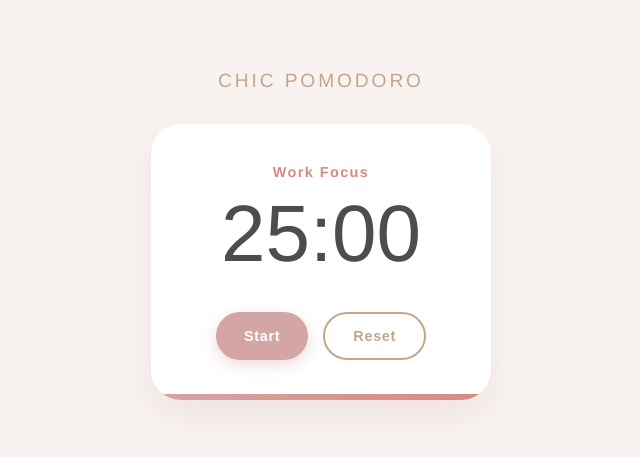
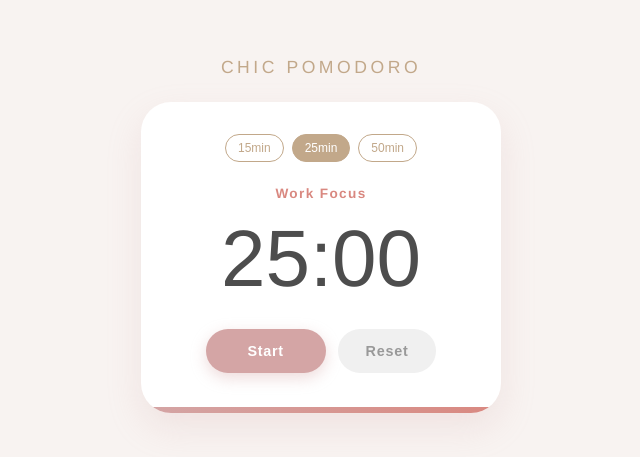
Before and after one commit to shimizu347-wq/my_pomodoro, a plain HTML site: page index.html in a window 1280 px wide. Shown: the part 171-628 px from the top of the page, without its empty margins (319-959 px from the left). Drawn offline with Linux system fonts and the light colour scheme.

Commit message:
Add files via upload

```diff
--- a/index.html
+++ b/index.html
@@ -3,17 +3,16 @@
 <head>
     <meta charset="UTF-8">
     <meta name="viewport" content="width=device-width, initial-scale=1.0">
-    <title>Chic Pomodoro</title>
+    <title>Chic Pomodoro Pro</title>
     <style>
         :root {
-            /* 大人女子パレット */
-            --bg-color: #F8F3F1;       /* ソフトベージュ */
-            --card-bg: #FFFFFF;        /* 純白 */
+            --bg-color: #F8F3F1;
+            --card-bg: #FFFFFF;
             --main-color: #D4A5A5;     /* くすみピンク */
             --accent-color: #D98880;   /* テラコッタ */
-            --text-color: #4D4D4D;     /* リッチチャコール（黒すぎない） */
+            --text-color: #4D4D4D;
             --gold-color: #C2A88A;     /* マットゴールド */
-            --shadow: 0 15px 35px rgba(212, 165, 165, 0.2); /* 柔らかなピンクの影 */
+            --shadow: 0 15px 35px rgba(212, 165, 165, 0.2);
         }
 
         body {
@@ -26,108 +25,122 @@
             justify-content: center;
             height: 100vh;
             margin: 0;
-            overflow: hidden; /* スマホでのスクロール防止 */
+            overflow: hidden;
         }
 
         .container {
             text-align: center;
             width: 90%;
-            max-width: 340px;
+            max-width: 360px;
         }
 
         h1 {
-            font-size: 1.2rem;
+            font-size: 1.1rem;
             font-weight: 300;
-            letter-spacing: 0.15em;
+            letter-spacing: 0.2em;
             color: var(--gold-color);
-            margin-bottom: 2rem;
+            margin-bottom: 1.5rem;
             text-transform: uppercase;
         }
 
         .timer-card {
             background: var(--card-bg);
-            padding: 2.5rem 2rem;
-            border-radius: 30px; /* 大きめの角丸で柔らかく */
+            padding: 2rem 1.5rem;
+            border-radius: 30px;
             box-shadow: var(--shadow);
             position: relative;
-            overflow: hidden; /* プログレスバー用 */
+            overflow: hidden;
         }
 
-        /* プログレスバー（時間の進行を視覚化） */
+        /* プリセットボタンのエリア */
+        .presets {
+            display: flex;
+            justify-content: center;
+            gap: 8px;
+            margin-bottom: 1.5rem;
+        }
+
+        .preset-btn {
+            padding: 6px 12px;
+            font-size: 0.75rem;
+            background-color: transparent;
+            color: var(--gold-color);
+            border: 1px solid var(--gold-color);
+            border-radius: 15px;
+            cursor: pointer;
+            transition: all 0.3s;
+        }
+
+        .preset-btn.active {
+            background-color: var(--gold-color);
+            color: white;
+        }
+
+        .status-label {
+            font-size: 0.85rem;
+            font-weight: bold;
+            color: var(--accent-color);
+            letter-spacing: 0.1em;
+            margin-bottom: 0.2rem;
+            height: 1.2rem;
+        }
+
+        .display {
+            font-size: 5rem;
+            font-weight: 200;
+            margin: 0.5rem 0 1.5rem 0;
+            font-variant-numeric: tabular-nums;
+            color: var(--text-color);
+        }
+
+        .controls {
+            display: flex;
+            gap: 12px;
+            justify-content: center;
+            margin-bottom: 0.5rem;
+        }
+
+        button.main-btn {
+            padding: 14px 28px;
+            font-size: 0.9rem;
+            font-weight: bold;
+            letter-spacing: 0.05em;
+            border: none;
+            border-radius: 50px;
+            cursor: pointer;
+            transition: all 0.3s ease;
+        }
+
+        .start {
+            background-color: var(--main-color);
+            color: white;
+            box-shadow: 0 5px 15px rgba(212, 165, 165, 0.4);
+            min-width: 120px;
+        }
+
+        .reset {
+            background-color: #F0F0F0;
+            color: #999;
+        }
+
         .progress-bar-container {
             position: absolute;
             bottom: 0;
             left: 0;
             width: 100%;
             height: 6px;
-            background-color: #EEEEEE;
+            background-color: #F0EAE8;
         }
 
         .progress-bar {
             height: 100%;
-            width: 100%; /* 初期は全開 */
+            width: 100%;
             background: linear-gradient(90deg, var(--main-color), var(--accent-color));
-            transition: width 1s linear; /* スムーズなアニメーション */
+            transition: width 1s linear;
         }
 
-        .status-label {
-            font-size: 0.9rem;
-            font-weight: bold;
-            color: var(--accent-color);
-            letter-spacing: 0.1em;
-            margin-bottom: 0.5rem;
-        }
-
-        .display {
-            font-size: 5rem;
-            font-weight: 200; /* 細めのフォントでスタイリッシュに */
-            margin: 0.5rem 0 2rem 0;
-            font-variant-numeric: tabular-nums; /* 数字の幅を一定に */
-            color: var(--text-color);
-        }
-
-        .controls {
-            display: flex;
-            gap: 15px;
-            justify-content: center;
-        }
-
-        button {
-            padding: 14px 28px;
-            font-size: 0.9rem;
-            font-weight: bold;
-            letter-spacing: 0.05em;
-            border: none;
-            border-radius: 50px; /* 丸いボタン */
-            cursor: pointer;
-            transition: all 0.3s ease;
-            outline: none;
-        }
-
-        button:active {
-            transform: scale(0.96); /* クリック時に少し沈む */
-        }
-
-        .start {
-            background-color: var(--main-color);
-            color: white;
-            box-shadow: 0 5px 15px rgba(212, 165, 165, 0.4);
-        }
-
-        .start.pausing {
-            background-color: var(--accent-color);
-        }
-
-        .reset {
-            background-color: transparent;
-            color: var(--gold-color);
-            border: 2px solid var(--gold-color);
-        }
-
-        /* スマホ向け調整 */
         @media (max-width: 375px) {
             .display { font-size: 4.5rem; }
-            button { padding: 12px 24px; }
         }
     </style>
 </head>
@@ -135,13 +148,22 @@
 
 <div class="container">
     <h1>Chic Pomodoro</h1>
+
     <div class="timer-card">
-        <div class="status-label">Work Focus</div>
+        <div class="presets">
+            <button class="preset-btn" onclick="setTimer(15, 3, this)">15min</button>
+            <button class="preset-btn active" onclick="setTimer(25, 5, this)">25min</button>
+            <button class="preset-btn" onclick="setTimer(50, 10, this)">50min</button>
+        </div>
+
+        <div class="status-label" id="statusLabel">Work Focus</div>
         <div class="display" id="display">25:00</div>
+
         <div class="controls">
-            <button class="start" id="startBtn" onclick="toggleTimer()">Start</button>
-            <button class="reset" onclick="resetTimer()">Reset</button>
+            <button class="main-btn start" id="startBtn" onclick="toggleTimer()">Start</button>
+            <button class="main-btn reset" onclick="resetTimer()">Reset</button>
         </div>
+
         <div class="progress-bar-container">
             <div class="progress-bar" id="progressBar"></div>
         </div>
@@ -149,63 +171,117 @@
 </div>
 
 <script>
-    const WORK_TIME = 25 * 60; // 25分を秒で
-    let timeLeft = WORK_TIME;
+    let workMinutes = 25;
+    let breakMinutes = 5;
+    let timeLeft = workMinutes * 60;
+    let totalTime = workMinutes * 60;
     let timerId = null;
-    let totalTime = WORK_TIME; // プログレスバー計算用
+    let isBreak = false;
 
     const display = document.getElementById('display');
     const startBtn = document.getElementById('startBtn');
     const progressBar = document.getElementById('progressBar');
+    const statusLabel = document.getElementById('statusLabel');
 
     function updateDisplay() {
         const mins = Math.floor(timeLeft / 60);
         const secs = timeLeft % 60;
         display.innerText = `${mins.toString().padStart(2, '0')}:${secs.toString().padStart(2, '0')}`;
-
-        // プログレスバーの更新
         const progressPercent = (timeLeft / totalTime) * 100;
         progressBar.style.width = `${progressPercent}%`;
     }
 
+    // 時間設定ボタンの処理
+    function setTimer(w, b, btn) {
+        if (timerId) {
+            if(!confirm("進行中のタイマーをリセットして時間を変更しますか？")) return;
+            pauseTimer();
+        }
+
+        workMinutes = w;
+        breakMinutes = b;
+        isBreak = false;
+        timeLeft = workMinutes * 60;
+        totalTime = workMinutes * 60;
+
+        // UI更新
+        statusLabel.innerText = "Work Focus";
+        statusLabel.style.color = "var(--accent-color)";
+
+        // ボタンの活性状態
+        document.querySelectorAll('.preset-btn').forEach(b => b.classList.remove('active'));
+        btn.classList.add('active');
+
+        updateDisplay();
+    }
+
     function toggleTimer() {
         if (timerId) {
-            // 一時停止
-            clearInterval(timerId);
-            timerId = null;
-            startBtn.innerText = 'Resume';
-            startBtn.classList.remove('pausing');
+            pauseTimer();
         } else {
-            // スタート
+            startTimer();
+        }
+    }
+
+    function startTimer() {
         startBtn.innerText = 'Pause';
-            startBtn.classList.add('pausing');
+        startBtn.style.backgroundColor = 'var(--accent-color)';
         timerId = setInterval(() => {
             timeLeft--;
             updateDisplay();
             if (timeLeft <= 0) {
-                    clearInterval(timerId);
-                    timerId = null;
-                    startBtn.innerText = 'Start';
-                    startBtn.classList.remove('pausing');
-                    timeLeft = WORK_TIME; // 自動リセット（必要に応じて変更可）
-                    updateDisplay();
-                    alert("お疲れ様です！素晴らしい集中力でした。少し休憩しましょう。");
+                completeCycle();
             }
         }, 1000);
     }
+
+    function pauseTimer() {
+        clearInterval(timerId);
+        timerId = null;
+        startBtn.innerText = 'Resume';
+        startBtn.style.backgroundColor = 'var(--main-color)';
+    }
+
+    function completeCycle() {
+        clearInterval(timerId);
+        timerId = null;
+
+        if (!isBreak) {
+            // 休憩へ
+            alert("お疲れ様です！休憩に入りましょう。");
+            isBreak = true;
+            timeLeft = breakMinutes * 60;
+            totalTime = breakMinutes * 60;
+            statusLabel.innerText = "Short Break";
+            statusLabel.style.color = "#88A0A8"; // 休憩用は少し落ち着いた青緑系に
+        } else {
+            // 作業へ
+            alert("リフレッシュできましたか？作業を再開しましょう！");
+            isBreak = false;
+            timeLeft = workMinutes * 60;
+            totalTime = workMinutes * 60;
+            statusLabel.innerText = "Work Focus";
+            statusLabel.style.color = "var(--accent-color)";
+        }
+
+        startBtn.innerText = 'Start';
+        startBtn.style.backgroundColor = 'var(--main-color)';
+        updateDisplay();
     }
 
     function resetTimer() {
         clearInterval(timerId);
         timerId = null;
-        timeLeft = WORK_TIME;
-        totalTime = WORK_TIME; // 総時間をリセット
+        isBreak = false;
+        timeLeft = workMinutes * 60;
+        totalTime = workMinutes * 60;
+        statusLabel.innerText = "Work Focus";
+        statusLabel.style.color = "var(--accent-color)";
         startBtn.innerText = 'Start';
-        startBtn.classList.remove('pausing');
+        startBtn.style.backgroundColor = 'var(--main-color)';
         updateDisplay();
     }
 
-    // 初期表示
     updateDisplay();
 </script>
 
```
Lines whose indentation alone changed are shown as unchanged.
